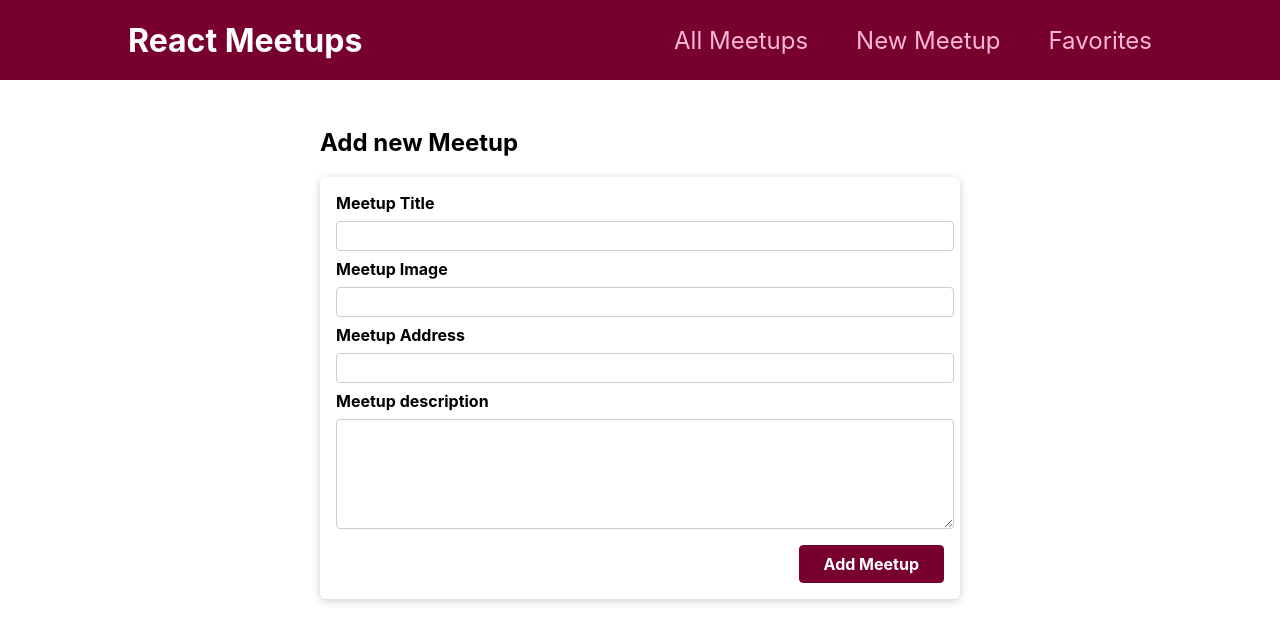
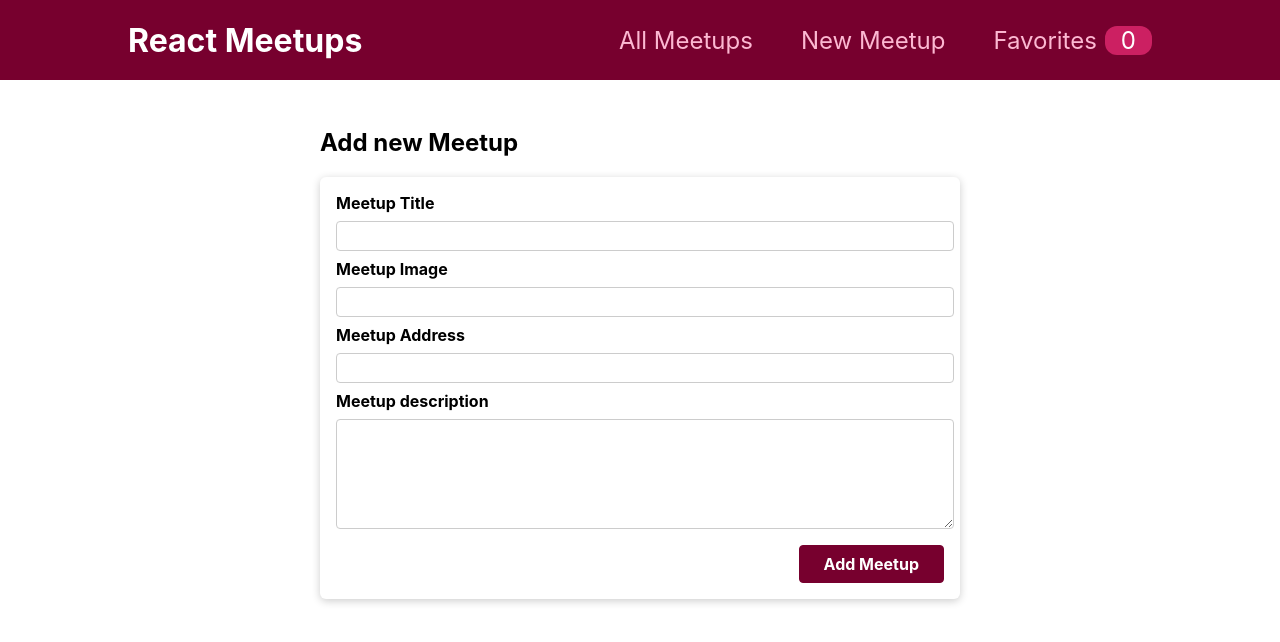
Before and after one commit to menegass0/react, a React (Create React App) app in the folder react course/lesson-2/: page /new-meetup in a window 1280 px wide. Shown: the top 642 px of the page. Built offline with nearby package versions, Linux system fonts and the light colour scheme; the HTML template or start-up script is replaced by a standard one.

Commit message:
showing-total-favoritos-into-MainNav

```diff
--- a/react course/lesson-2/src/components/layout/MainNavigation.js
+++ b/react course/lesson-2/src/components/layout/MainNavigation.js
@@ -1,8 +1,12 @@
 import { Link } from "react-router-dom";
+import { useContext } from "react";
 
 import classes from './MainNavigation.module.css'
+import FavoritesContext from "../../store/favorites-context";
 
 function MainNavigation(){
+    const favoritesCtx = useContext(FavoritesContext);
+
     return (
         <header className={classes.header}>
             <div className={classes.logo}>React Meetups</div>
@@ -15,7 +19,10 @@
                         <Link to='/new-meetup'>New Meetup</Link>
                     </li>
                     <li>
-                        <Link to='/favorites'>Favorites</Link>
+                        <Link to='/favorites'>
+                            Favorites
+                            <span className={classes.badge}>{favoritesCtx.totalFavorites}</span>
+                        </Link>
                     </li>
                 </ul>
             </nav>
```
